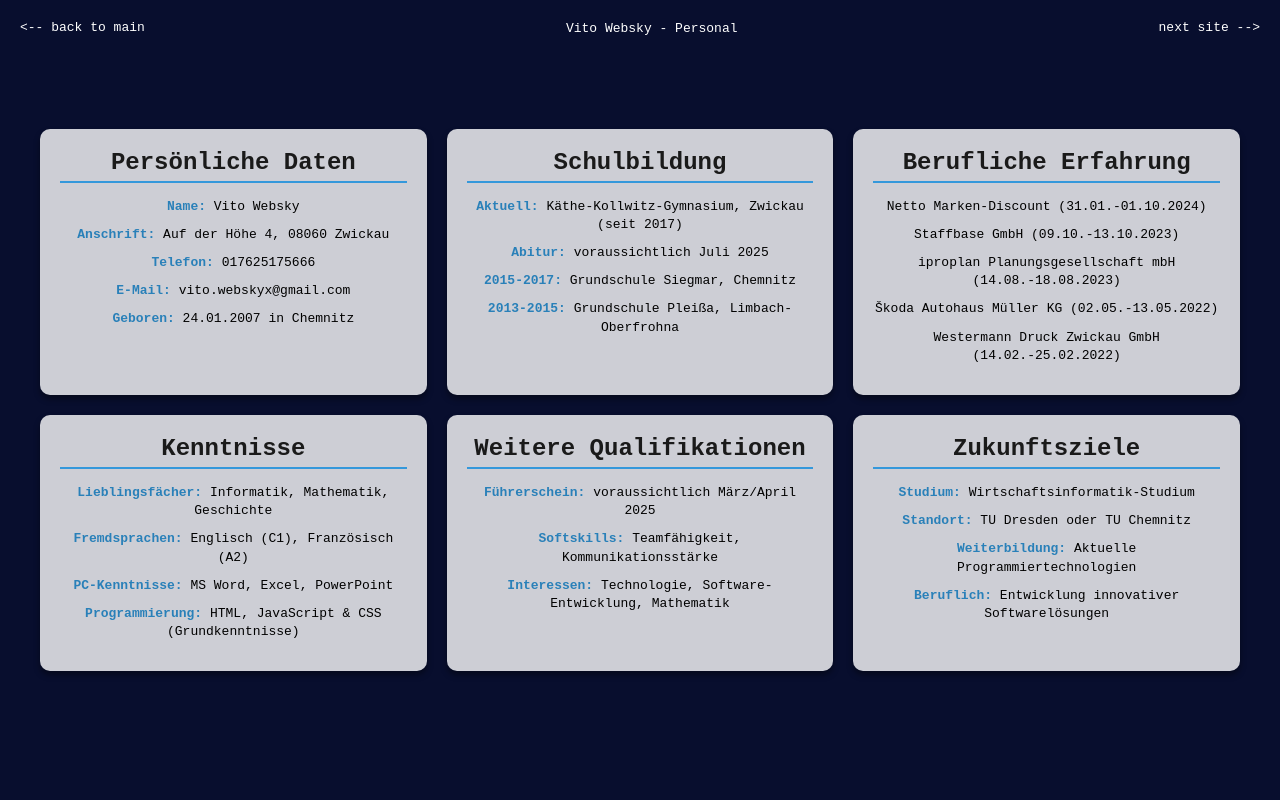
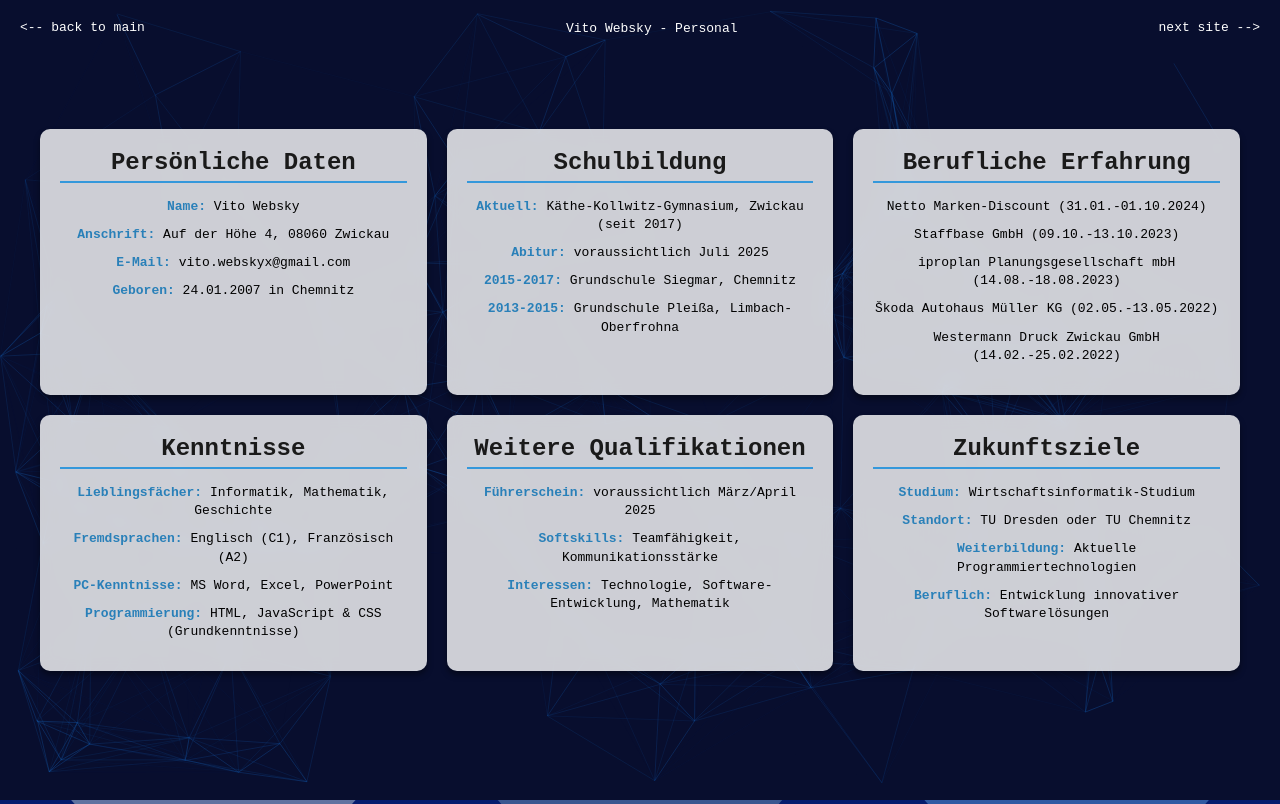
Before and after one commit to unkreativimweb/unkreativimweb.github.io, a plain HTML site: page redirects/personal.html in a window 1280 px wide. Drawn offline with Linux system fonts and the light colour scheme.

Commit message:
Remove phone number from personal data and update script paths for compatibility

```diff
--- a/redirects/personal.html
+++ b/redirects/personal.html
@@ -22,7 +22,6 @@
                             <h2>Persönliche Daten</h2>
                             <p><span class="label">Name:</span> Vito Websky</p>
                             <p><span class="label">Anschrift:</span> Auf der Höhe 4, 08060 Zwickau</p>
-                            <p><span class="label">Telefon:</span> 017625175666</p>
                             <p><span class="label">E-Mail:</span> vito.webskyx@gmail.com</p>
                             <p><span class="label">Geboren:</span> 24.01.2007 in Chemnitz</p>
                         </div>
@@ -74,8 +73,8 @@
                     </div>
                 </div>
         </div>
-        <script src="media\backgrounds\particle\particles.js-master\particles.js"></script>
-        <script src="media\backgrounds\particle\particles.js-master\demo\js\app.js"> </script>
+        <script src="..\media\backgrounds\particle\particles.js-master\particles.js"></script>
+        <script src="..\media\backgrounds\particle\particles.js-master\demo\js\app.js"> </script>
 
     </body>
 </html>
```
